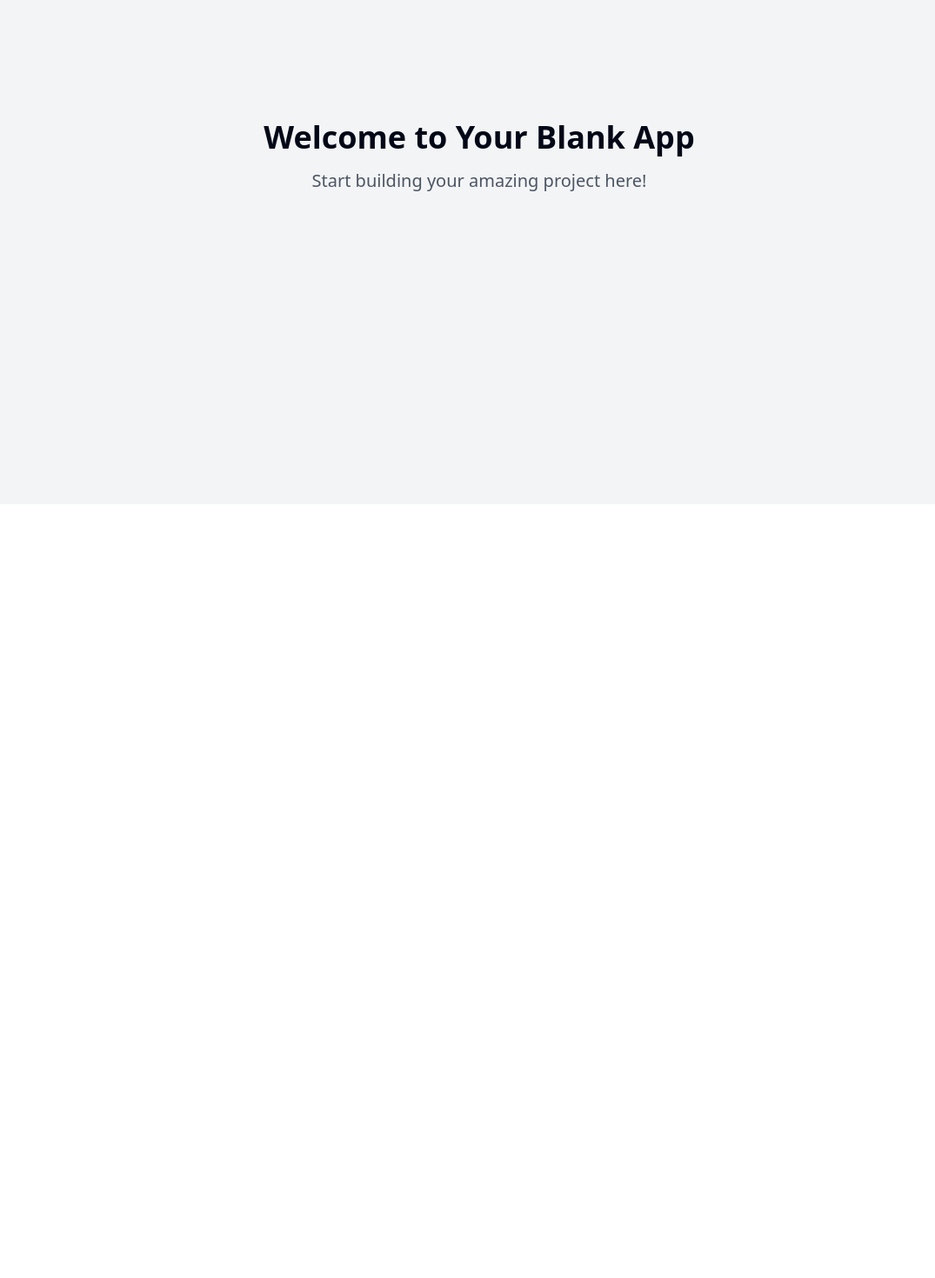
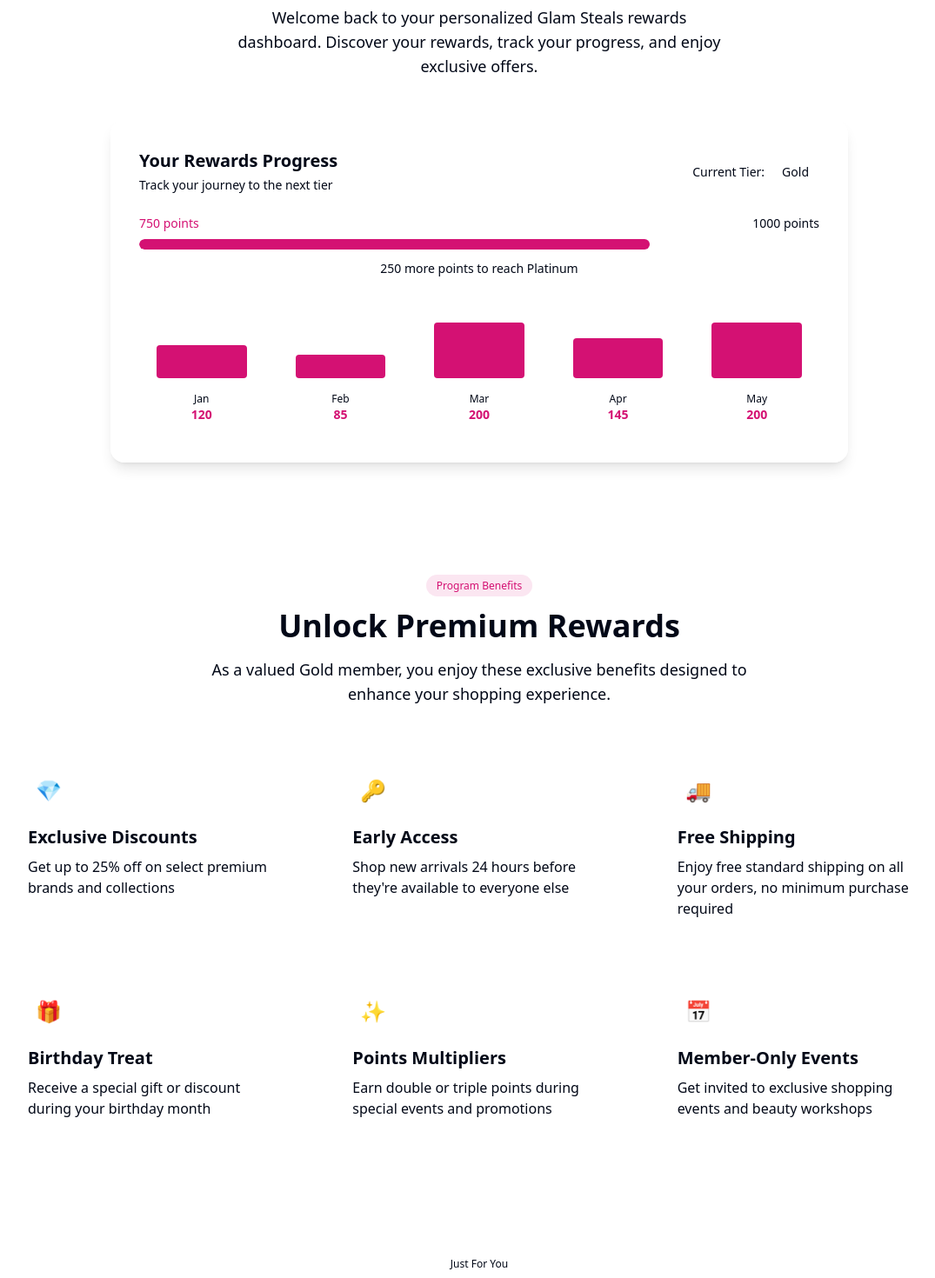
Before and after one commit to zlessiso-zless/task-logic-mastermind, a React (Vite) app: page / in a window 1280 px wide. Shown: the part 220-1690 px from the top of the page at 87% size, without its empty margins (89-1164 px from the left). Before the commit the page ends 800 px from the top, so only its background shows below. Built offline with nearby package versions, Linux system fonts and the light colour scheme.

Commit message:
Fix: Build and display issues
The application was not building or displaying correctly. This commit addresses those issues.

```diff
--- a/src/pages/Index.tsx
+++ b/src/pages/Index.tsx
@@ -1,12 +1,20 @@
-// Update this page (the content is just a fallback if you fail to update the page)
+
+import Header from "../components/Header";
+import ProgressTracker from "../components/ProgressTracker";
+import BenefitsSection from "../components/BenefitsSection";
+import ExclusiveOffers from "../components/ExclusiveOffers";
+import Footer from "../components/Footer";
 
 const Index = () => {
   return (
-    <div className="min-h-screen flex items-center justify-center bg-gray-100">
-      <div className="text-center">
-        <h1 className="text-4xl font-bold mb-4">Welcome to Your Blank App</h1>
-        <p className="text-xl text-gray-600">Start building your amazing project here!</p>
-      </div>
+    <div className="min-h-screen bg-white overflow-x-hidden">
+      <Header />
+      <main>
+        <ProgressTracker />
+        <BenefitsSection />
+        <ExclusiveOffers />
+      </main>
+      <Footer />
     </div>
   );
 };
```
